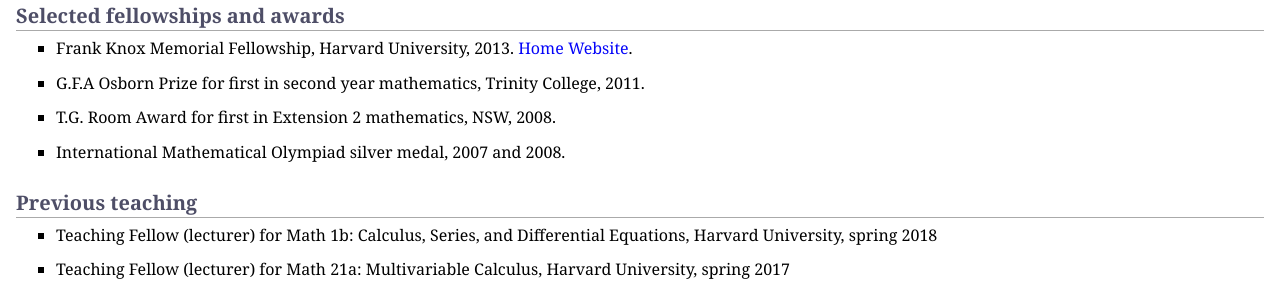
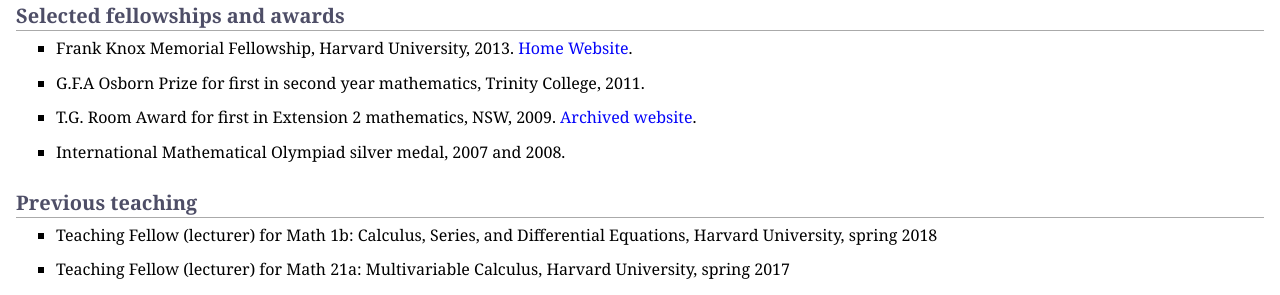
Before and after one commit to MaxMenzies/maxmenzies.com, a Jekyll site: the page index.html, which Jekyll copies as it is, in a window 1280 px wide. Shown: the part 824-1119 px from the top of the page. Built offline with Jekyll 4.4.1, drawn with Linux system fonts in a browser that asks for light colours.

Commit message:
Update index.html

```diff
--- a/index.html
+++ b/index.html
@@ -81,7 +81,7 @@
 </li>
 </ul>
 <ul>
-<li><p>T.G. Room Award for first in Extension 2 mathematics, NSW, 2008.</p>
+<li><p>T.G. Room Award for first in Extension 2 mathematics, NSW, 2009. <a href="http://web.archive.org/web/20110323043756/https://www.mansw.nsw.edu.au/studentservices/tgroom-award.htm">Archived website</a>.</p>
 </li>
 </ul>
 <ul>
```
